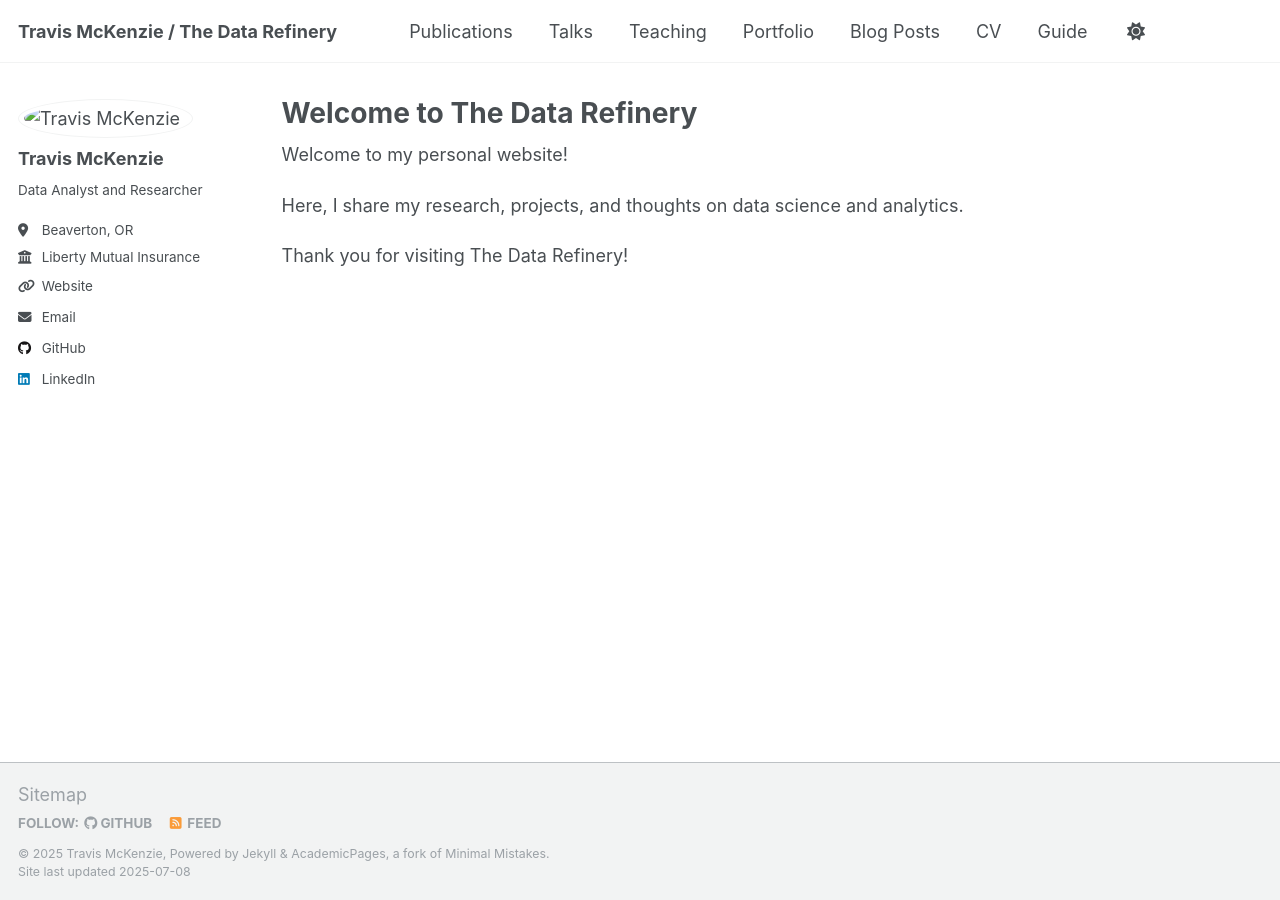
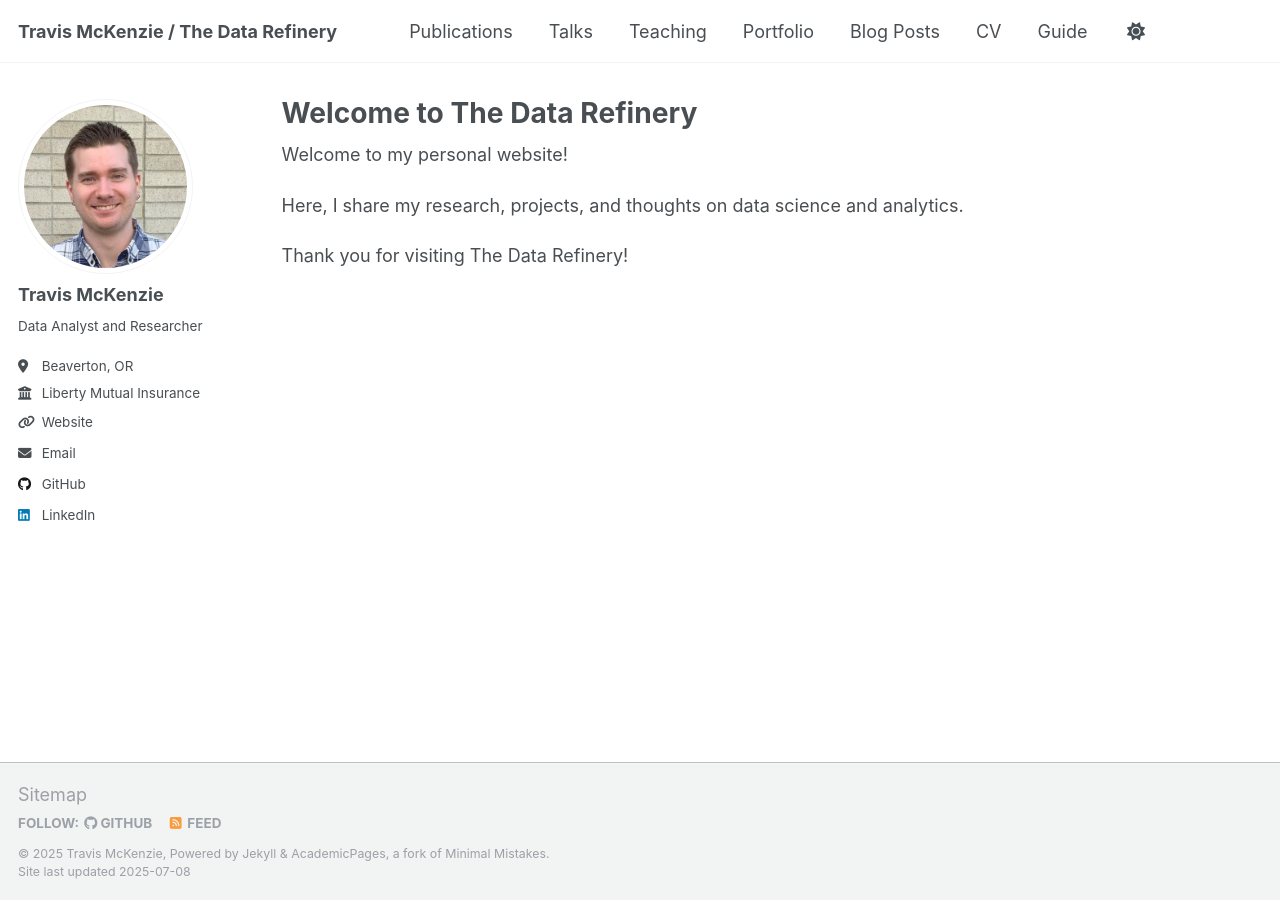
Before and after one commit to TDMckenzie/Refinery, a Jekyll site: the page built from index.md, in a window 1280 px wide. Built offline with Jekyll 4.4.1, drawn with Linux system fonts in a browser that asks for light colours.

Commit message:
revisions

```diff
--- a/_config.yml
+++ b/_config.yml
@@ -22,7 +22,7 @@ repository               : "https://github.com/TDMckenzie/Refinery" # the URL of
 #               Additional customization can be done by editing /_includes/author-profile.html
 author:
   # Biographic information
-  avatar           : "Refinery/profile.png"
+  avatar           : "profile.png"
   name             : "Travis McKenzie"
   bio              : "Data Analyst and Researcher"
   location         : "Beaverton, OR"
@@ -45,7 +45,7 @@ author:
   bitbucket        : # Username - Update with your username on the site
   codepen          : # Username
   dribbble         : # Username
-  github           : "https://github.com/TDMckenzie"
+  github           : TDMckenzie
   kaggle           : # Username
   stackoverflow    : # User number or user number and name (i.e., use "1" or "1/jeff-atwood")
 
```
